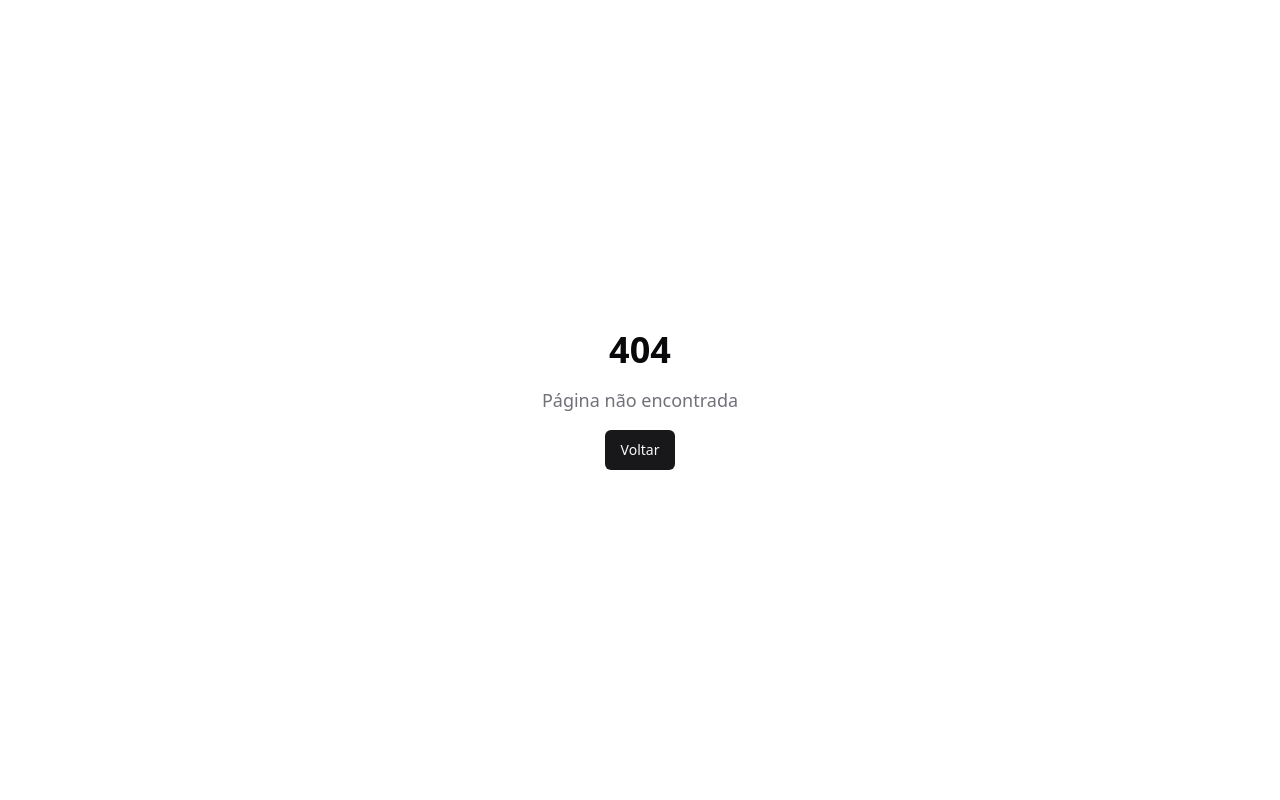
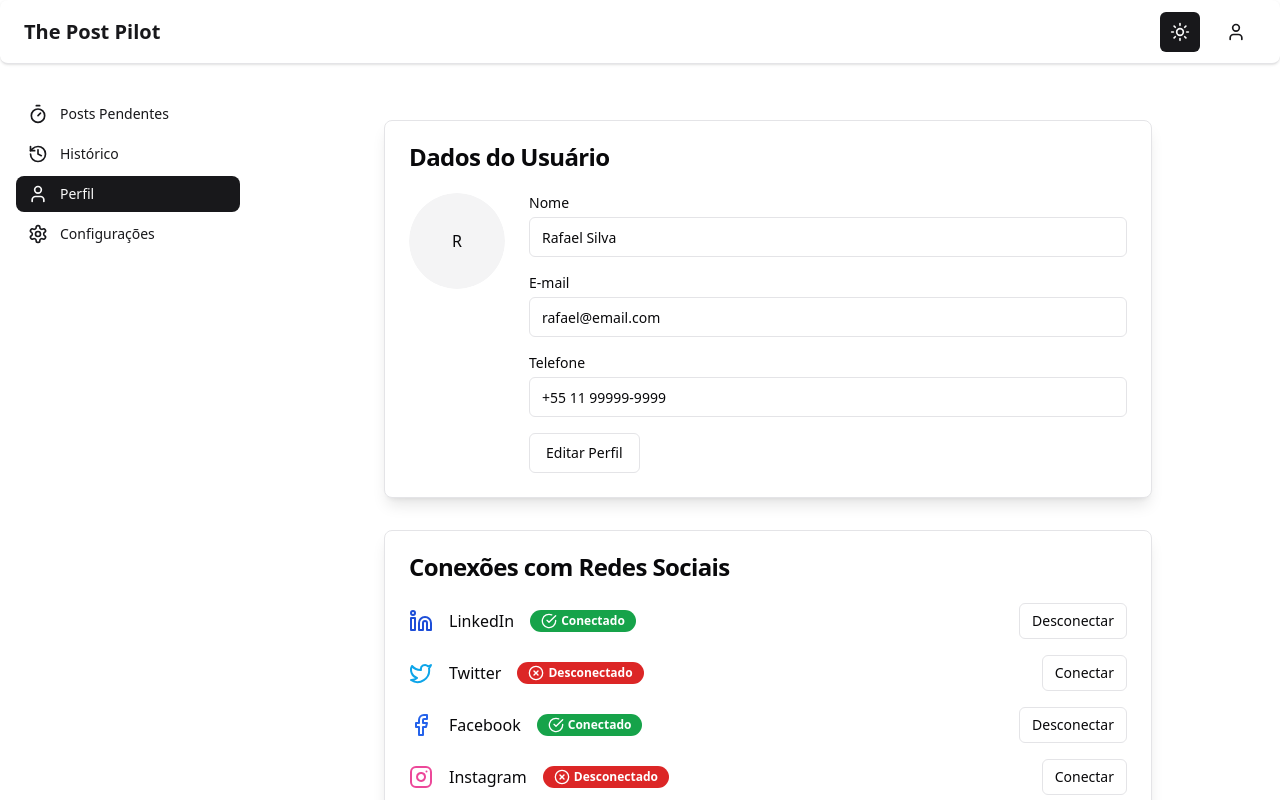
Before and after one commit to rafaeljfec2/connexto-the-post-pilot-social-midia, a React (Vite) app in the folder apps/web/: page /app/profile in a window 1280 px wide. Before the commit this address had no page. Built offline with nearby package versions, Linux system fonts and the light colour scheme; sample sign-in values are in the browser's storage.

Commit message:
feat(sidebar): add 'Perfil' menu item with user icon
- Add 'Perfil' option to sidebar navigation
- Link to /app/profile for user profile page
- Improves user access to profile management

```diff
--- a/apps/web/src/components/layout/Sidebar.tsx
+++ b/apps/web/src/components/layout/Sidebar.tsx
@@ -1,5 +1,5 @@
 import { cn } from '@/lib/utils'
-import { History, Settings, Timer } from 'lucide-react'
+import { History, Settings, Timer, User } from 'lucide-react'
 import { NavLink } from 'react-router-dom'
 
 const navigation = [
@@ -12,6 +12,11 @@ const navigation = [
     name: 'Histórico',
     href: '/app/history',
     icon: History,
+  },
+  {
+    name: 'Perfil',
+    href: '/app/profile',
+    icon: User,
   },
   {
     name: 'Configurações',
@@ -29,7 +34,7 @@ export function Sidebar({ mobile = false }: SidebarProps) {
     return (
       <div className="flex w-64 flex-col bg-card text-secondary-foreground">
         <nav className="flex-1 space-y-1 p-4">
-          {navigation.map((item) => (
+          {navigation.map(item => (
             <NavLink
               key={item.name}
               to={item.href}
@@ -52,9 +57,9 @@ export function Sidebar({ mobile = false }: SidebarProps) {
   }
   // Desktop: fixed sidebar below header
   return (
-    <aside className="hidden md:flex fixed top-16 left-0 h-[calc(100vh-4rem)] w-64 flex-col bg-card text-secondary-foreground z-30 mt-4">
+    <aside className="fixed left-0 top-16 z-30 mt-4 hidden h-[calc(100vh-4rem)] w-64 flex-col bg-card text-secondary-foreground md:flex">
       <nav className="flex-1 space-y-1 p-4">
-        {navigation.map((item) => (
+        {navigation.map(item => (
           <NavLink
             key={item.name}
             to={item.href}
--- /dev/null
+++ b/apps/web/src/pages/Profile.tsx
@@ -0,0 +1,156 @@
+import { Card, CardContent, CardHeader, CardTitle } from '@/components/ui/card'
+import { Input } from '@/components/ui/input'
+import { Button } from '@/components/ui/button'
+import { Badge } from '@/components/ui/badge'
+import { Avatar, AvatarImage, AvatarFallback } from '@/components/ui/avatar'
+import { useState } from 'react'
+import {
+  Linkedin,
+  Twitter,
+  Facebook,
+  Instagram,
+  CreditCard,
+  CheckCircle,
+  XCircle,
+} from 'lucide-react'
+
+export function Profile() {
+  // Simulated user data
+  const [user, setUser] = useState({
+    name: 'Rafael Silva',
+    email: 'rafael@email.com',
+    phone: '+55 11 99999-9999',
+    avatar: '',
+  })
+  const [socials, setSocials] = useState({
+    linkedin: true,
+    twitter: false,
+    facebook: true,
+    instagram: false,
+  })
+  const [payment, setPayment] = useState({
+    card: '**** **** **** 1234',
+    plan: 'Pro',
+    status: 'active',
+    nextBilling: '2024-07-10',
+    history: [
+      { date: '2024-06-10', amount: 'R$ 49,90', status: 'Pago' },
+      { date: '2024-05-10', amount: 'R$ 49,90', status: 'Pago' },
+    ],
+  })
+
+  return (
+    <div className="mx-auto max-w-3xl space-y-8 py-8">
+      {/* User Data */}
+      <Card>
+        <CardHeader>
+          <CardTitle>Dados do Usuário</CardTitle>
+        </CardHeader>
+        <CardContent className="flex flex-col items-center gap-6 md:flex-row md:items-start">
+          <Avatar className="h-24 w-24">
+            <AvatarImage src={user.avatar} alt={user.name} />
+            <AvatarFallback>{user.name[0]}</AvatarFallback>
+          </Avatar>
+          <div className="w-full flex-1 space-y-4">
+            <div>
+              <label className="mb-1 block text-sm font-medium">Nome</label>
+              <Input value={user.name} readOnly />
+            </div>
+            <div>
+              <label className="mb-1 block text-sm font-medium">E-mail</label>
+              <Input value={user.email} readOnly />
+            </div>
+            <div>
+              <label className="mb-1 block text-sm font-medium">Telefone</label>
+              <Input value={user.phone} readOnly />
+            </div>
+            <Button variant="outline" className="mt-2">
+              Editar Perfil
+            </Button>
+          </div>
+        </CardContent>
+      </Card>
+
+      {/* Social Connections */}
+      <Card>
+        <CardHeader>
+          <CardTitle>Conexões com Redes Sociais</CardTitle>
+        </CardHeader>
+        <CardContent className="flex flex-col gap-4">
+          <div className="flex items-center gap-4">
+            <Linkedin className="h-6 w-6 text-blue-700" />
+            <span>LinkedIn</span>
+            {socials.linkedin ? (
+              <Badge className="bg-green-600 text-white">
+                <CheckCircle className="mr-1 inline h-4 w-4" />
+                Conectado
+              </Badge>
+            ) : (
+              <Badge className="bg-red-600 text-white">
+                <XCircle className="mr-1 inline h-4 w-4" />
+                Desconectado
+              </Badge>
+            )}
+            <Button size="sm" variant="outline" className="ml-auto">
+              {socials.linkedin ? 'Desconectar' : 'Conectar'}
+            </Button>
+          </div>
+          <div className="flex items-center gap-4">
+            <Twitter className="h-6 w-6 text-sky-500" />
+            <span>Twitter</span>
+            {socials.twitter ? (
+              <Badge className="bg-green-600 text-white">
+                <CheckCircle className="mr-1 inline h-4 w-4" />
+                Conectado
+              </Badge>
+            ) : (
+              <Badge className="bg-red-600 text-white">
+                <XCircle className="mr-1 inline h-4 w-4" />
+                Desconectado
+              </Badge>
+            )}
+            <Button size="sm" variant="outline" className="ml-auto">
+              {socials.twitter ? 'Desconectar' : 'Conectar'}
+            </Button>
+          </div>
+          <div className="flex items-center gap-4">
+            <Facebook className="h-6 w-6 text-blue-600" />
+            <span>Facebook</span>
+            {socials.facebook ? (
+              <Badge className="bg-green-600 text-white">
+                <CheckCircle className="mr-1 inline h-4 w-4" />
+                Conectado
+              </Badge>
+            ) : (
+              <Badge className="bg-red-600 text-white">
+                <XCircle className="mr-1 inline h-4 w-4" />
+                Desconectado
+              </Badge>
+            )}
+            <Button size="sm" variant="outline" className="ml-auto">
+              {socials.facebook ? 'Desconectar' : 'Conectar'}
+            </Button>
+          </div>
+          <div className="flex items-center gap-4">
+            <Instagram className="h-6 w-6 text-pink-500" />
+            <span>Instagram</span>
+            {socials.instagram ? (
+              <Badge className="bg-green-600 text-white">
+                <CheckCircle className="mr-1 inline h-4 w-4" />
+                Conectado
+              </Badge>
+            ) : (
+              <Badge className="bg-red-600 text-white">
+                <XCircle className="mr-1 inline h-4 w-4" />
+                Desconectado
+              </Badge>
+            )}
+            <Button size="sm" variant="outline" className="ml-auto">
+              {socials.instagram ? 'Desconectar' : 'Conectar'}
+            </Button>
+          </div>
+        </CardContent>
+      </Card>
+    </div>
+  )
+}
```
Also changed, not shown: apps/web/src/routes.tsx (+16 -11 lines).
